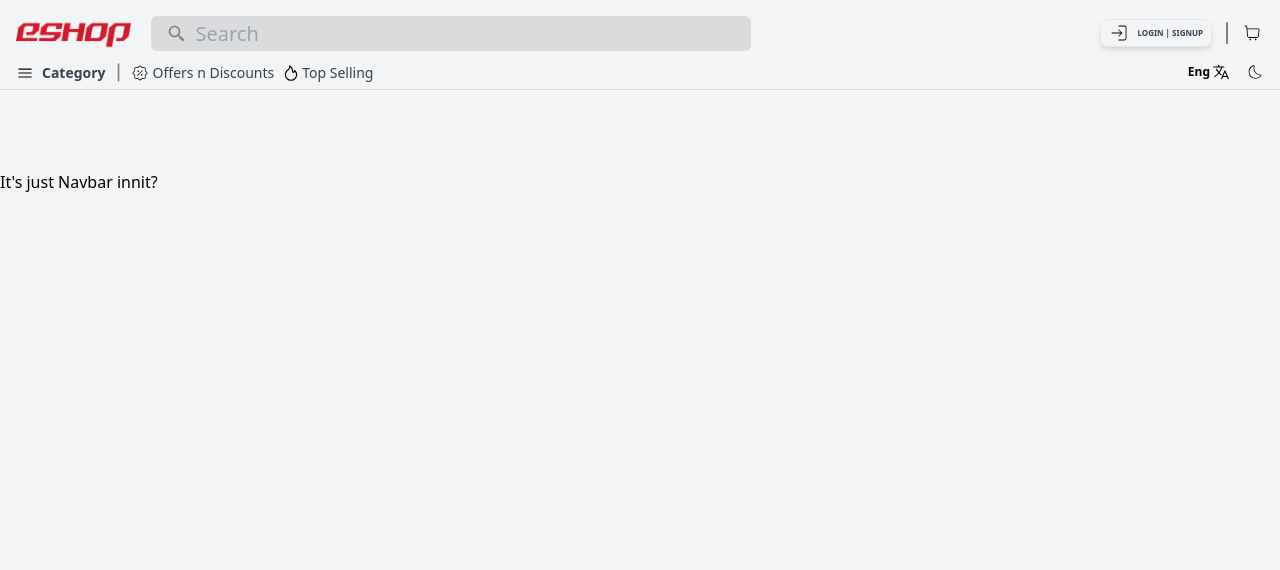
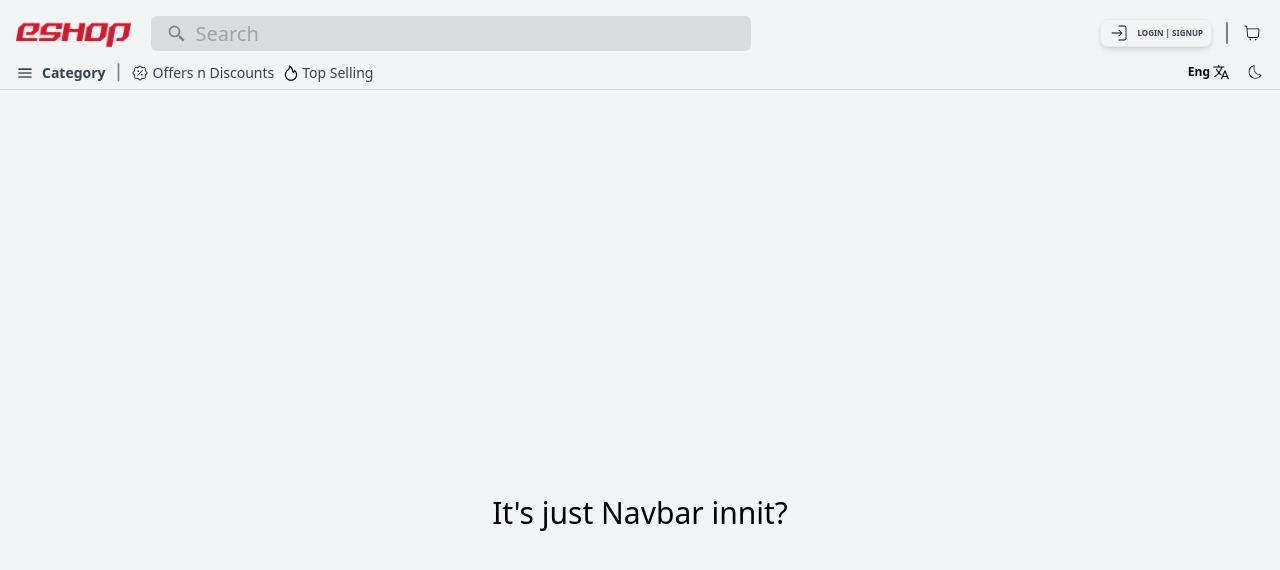
Before and after one commit to ofcfahad/eshop, a React (Vite) app: page / in a window 1280 px wide. Shown: the top 570 px of the page. Built offline with nearby package versions, Linux system fonts and the light colour scheme.

Commit message:
Update Hero.jsx

```diff
--- a/src/components/Hero.jsx
+++ b/src/components/Hero.jsx
@@ -3,8 +3,8 @@ import image1 from '../assets/technology.png'
 
 const Hero = (props) => {
   return (
-    <div className={`h-[100em] py-20 ${props.theme} justify-between items-center`}>
-      <div className=''>
+    <div className={`h-[2000px] py-[400px] ${props.theme} justify-center items-center`}>
+      <div className={`text-[30px] ${props.theme === 'bg-secondary' ? `text-white` : `text-black`} text-center`}>
         It's just Navbar innit?
       </div>
     </div>
```
